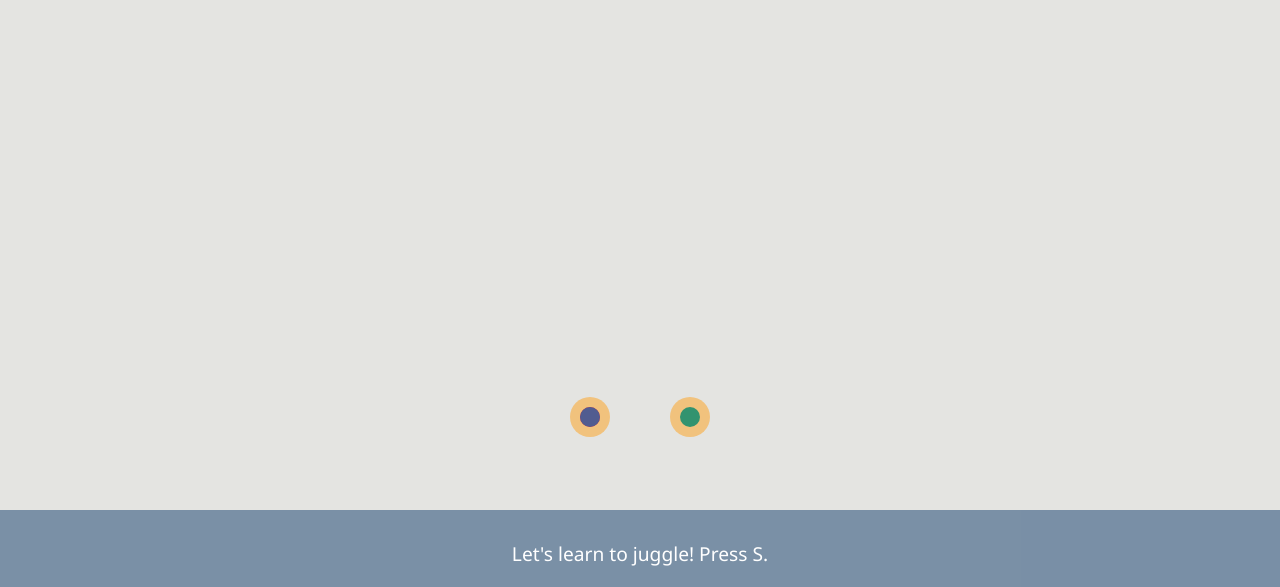
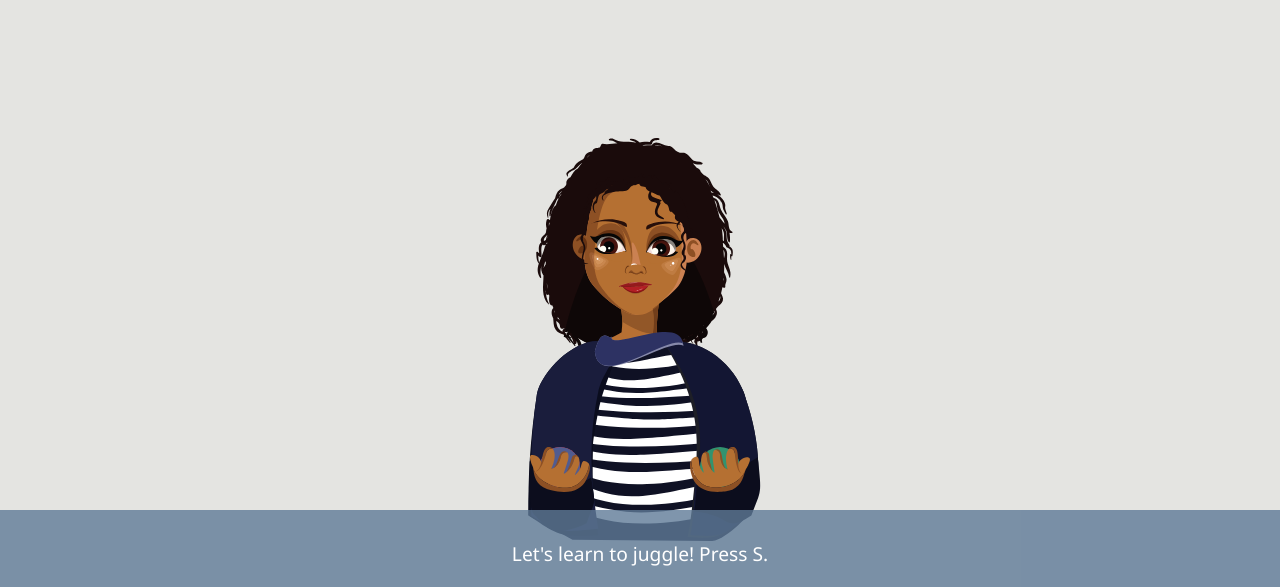
Before and after one commit to encse/juggling, a plain HTML site: page index.html in a window 1280 px wide. Shown: the part 213-800 px from the top of the page. Drawn offline with Linux system fonts and the light colour scheme; a web font is replaced by a local one.

Commit message:
no message

```diff
--- a/game.js
+++ b/game.js
@@ -1,7 +1,8 @@
 const canvas = document.getElementById('gameCanvas');
 const ctx = canvas.getContext('2d');
 
-const gravity = 0.2;
+const gravity = 0.9
+const verticalSpeeds = [5, 20, 25];
 
 const keyMap = {
     KeyQ: { hand: "left", outer: true, height: 2 },
@@ -26,6 +27,8 @@ let tutorialStep = -1;
 let throwHistory = [];
 let lastTime = 0;
 let streak = 0;
+
+
 
 const tutorial = [
     {
@@ -340,19 +343,52 @@ function initCanvas() {
     canvas.height = canvas.clientHeight;
     juggler = {
         x: canvas.clientWidth / 2,
-        y: canvas.clientHeight - 150,
-        handOffsetX: 50,
-        handOffsetY: 20,
-        handRadius: 20,
+        y: canvas.clientHeight - 250,
+        width: 150,
+        height: 200,
+        handOffsetX: 80,
+        handOffsetY: 130,
+        handRadius: 30,
         hands: {
             left: { x: 0, y: 0, active: false },
             right: { x: 0, y: 0, active: false }
+        },
+        face: {
+            x: -180,
+            y: -200,
+            width: 350,
+            height: 450,
+            imgIndex: 0,
+            images:[],
         }
     }
+
+    for (let i=1;i<=7;i++){
+        let image = new Image();
+        image.onload = () => {
+            juggler.face.images.push(image);
+        }
+        image.src = `face${i}.svg`;
+    }
+
+    leftHand = new Image();
+    leftHand.onload = () => {
+        juggler.hands.left.img = leftHand;
+    }
+    leftHand.src = `lefthand.svg`;
+
+
+    rightHand = new Image();
+    rightHand.onload = () => {
+        juggler.hands.right.img = rightHand;
+    }
+    rightHand.src = `righthand.svg`;
+
+
     balls = [
-        { id: "a", x: 0, y: 0, vx: 0, vy: 0, radius: 10, caught: true, hand: 'left', color: "#f12f34" },
-        { id: "b", x: 0, y: 0, vx: 0, vy: 0, radius: 10, caught: true, hand: 'left', color: "#515c90" },
-        { id: "c", x: 0, y: 0, vx: 0, vy: 0, radius: 10, caught: true, hand: 'right', color: "#32936f" },
+        { id: "a", x: 0, y: 0, vx: 0, vy: 0, radius: 20, caught: true, hand: 'left', color: "#f12f34" },
+        { id: "b", x: 0, y: 0, vx: 0, vy: 0, radius: 20, caught: true, hand: 'left', color: "#515c90" },
+        { id: "c", x: 0, y: 0, vx: 0, vy: 0, radius: 20, caught: true, hand: 'right', color: "#32936f" },
     ];
 
 }
@@ -361,9 +397,9 @@ function initCanvas() {
 // Update juggler hands
 function updateJugglerHands() {
     juggler.hands.left.x = juggler.x - juggler.handOffsetX;
-    juggler.hands.left.y = juggler.y - juggler.handOffsetY;
+    juggler.hands.left.y = juggler.y + juggler.handOffsetY;
     juggler.hands.right.x = juggler.x + juggler.handOffsetX;
-    juggler.hands.right.y = juggler.y - juggler.handOffsetY;
+    juggler.hands.right.y = juggler.y + juggler.handOffsetY;
 
     // Position balls in the hands initially
     balls.forEach(ball => {
@@ -427,14 +463,11 @@ function updateBalls(deltaMs) {
 function draw() {
     // Clear canvas
     ctx.clearRect(0, 0, canvas.clientWidth, canvas.clientHeight);
-    // Draw juggler hands
-    ctx.fillStyle = '#f1c27d';
-    ctx.beginPath();
-    ctx.arc(juggler.hands.left.x, juggler.hands.left.y, juggler.handRadius, 0, Math.PI * 2);
-    ctx.fill();
-    ctx.beginPath();
-    ctx.arc(juggler.hands.right.x, juggler.hands.right.y, juggler.handRadius, 0, Math.PI * 2);
-    ctx.fill();
+    if (juggler.face.images.length > 0) {
+        let img = juggler.face.images[juggler.face.imgIndex % juggler.face.images.length];
+        ctx.drawImage(img, juggler.x + juggler.face.x, juggler.y + juggler.face.y, juggler.face.width, juggler.face.height);
+    }
+
 
     // Draw balls
     balls.forEach(ball => {
@@ -443,15 +476,31 @@ function draw() {
         ctx.arc(ball.x, ball.y, ball.radius, 0, Math.PI * 2);
         ctx.fill();
     });
+
+    const handSize = 60;
+    if (juggler.hands.left.img) {
+        ctx.drawImage(juggler.hands.left.img,
+            juggler.hands.left.x - handSize/2, juggler.hands.left.y-handSize/3, handSize,handSize*.75);
+    }
+
+    if (juggler.hands.right.img) {
+        ctx.drawImage(juggler.hands.right.img,
+            juggler.hands.right.x - handSize/2, juggler.hands.right.y-handSize/3, handSize,handSize*.75);
+    }
+
+
 }
 
+function animateJuggler() {
+    juggler.face.imgIndex++;
+}
 
 function releaseBall(hand, height, outer, up) {
     let vx = balls.length % 2 == 0 ? 0 : 1;
     let vy;
     let dx = outer ? -15 : 15;
 
-    vy = [2, 7, 9][height];
+    vy = verticalSpeeds[height];
 
     if (height == 0) {
         up = false;
@@ -480,7 +529,6 @@ function releaseBall(hand, height, outer, up) {
             ball.caught = false;
             ball.hand == "";
             streak += 1;
-
 
             if (streak % 5 == 0) {
                 createFloatingLabel(streak, (juggler.hands.left.x + juggler.hands.right.x) / 2, juggler.hands.left.y - 100);
@@ -610,6 +658,10 @@ function createFloatingLabel(number, x, y) {
 }
 
 
+setInterval(() => {
+    animateJuggler();
+}, 3000);
+
 initCanvas();
 advanceTutorial();
 requestAnimationFrame(gameLoop);
--- a/index.html
+++ b/index.html
@@ -47,6 +47,20 @@
             font-style: normal;
             font-size: 6em;
             line-height: 0.5;
+            position: relative;
+            top: 20px;
+        }
+
+        #face {
+            rotate: 90deg;
+            font-family: "Spicy Rice", serif;
+            font-weight: 400;
+            font-style: normal;
+            font-size: 12em;
+            line-height: 0.5;
+            color: gray;
+            position: relative;
+            top: 150px;
         }
 
         canvas {
@@ -88,9 +102,8 @@
 
         .floating-label {
             position: absolute;
-            font-size: 1.2em;
-            color: rgb(95, 74, 199);
-            opacity: 1;
+            font-size: 1.5em;
+            color: rgb(255, 255, 255);
             transition: opacity 2s ease;
             animation: flyUp 2s ease forwards;
         }
```
Also changed, not shown: face1.svg (added), face2.svg (added), face3.svg (added), face4.svg (added), face5.svg (added), face6.svg (added), face7.svg (added), lefthand.svg (added), righthand.svg (added).
